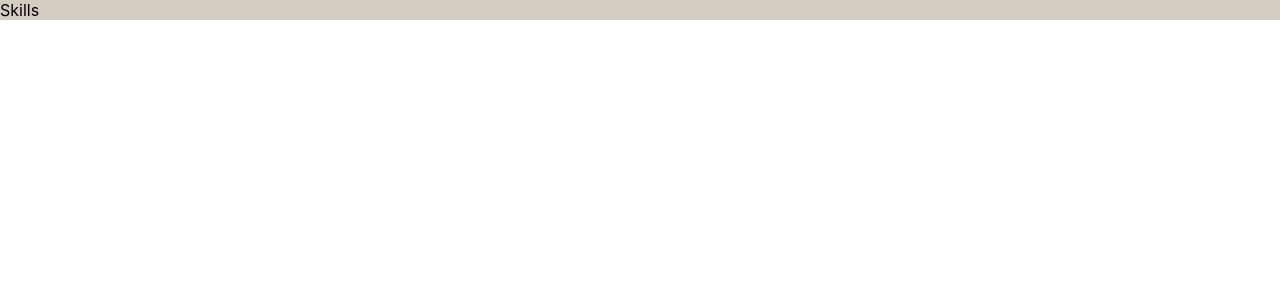
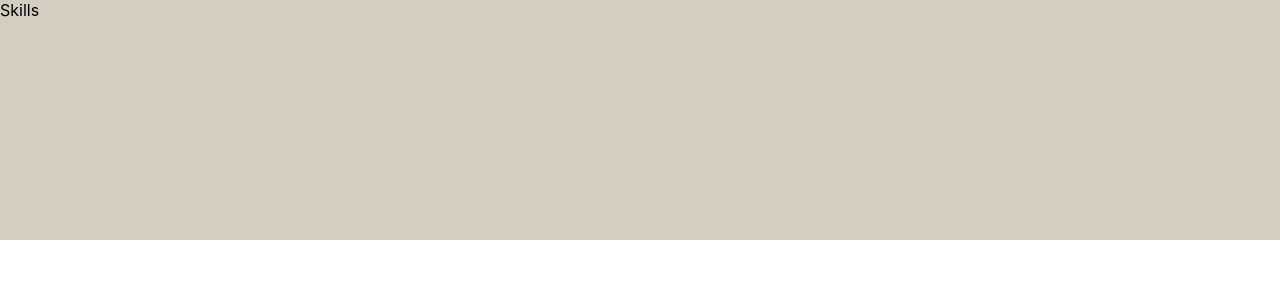
Before and after one commit to santimb96/nextjs_portfolio, a Next.js app: page /skills in a window 1280 px wide. Shown: the top 300 px of the page. Built offline with nearby package versions, Linux system fonts and the light colour scheme.

Commit message:
fix some css issues

```diff
--- a/pages/skills/Skills.module.css
+++ b/pages/skills/Skills.module.css
@@ -1,6 +1,4 @@
-/* @import '../../styles/colors.css'; */
-
 .prueba {
   background: var(--primary-clear);
-  color: black;
+  height: 30vh;
 }
--- a/pages/skills/index.jsx
+++ b/pages/skills/index.jsx
@@ -1,5 +1,5 @@
 import React from 'react';
-import styles from './skills.module.css';
+import styles from './Skills.module.css';
 
 const Skills = () => {
   return (
```
